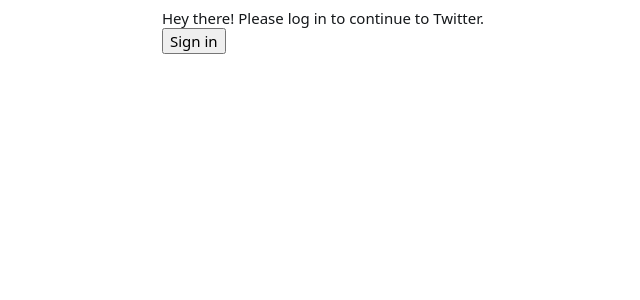
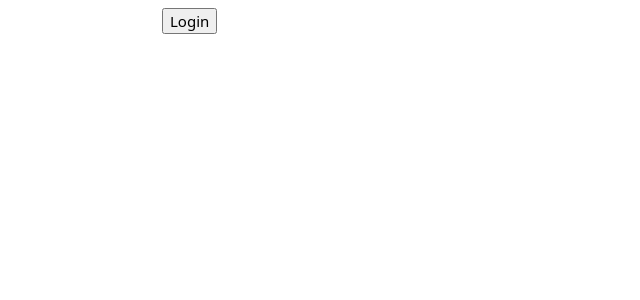
Before and after one commit to Jaimies/Tweeter, a Vue app: page /#/login in a window 1280 px wide. Before the commit this address led to /#/. Shown: the top 300 px of the page, without its empty margins (179-819 px from the left). Built offline with nearby package versions, Linux system fonts and the light colour scheme.

Commit message:
Split App.vue into separate pages

```diff
--- a/package.json
+++ b/package.json
@@ -25,7 +25,8 @@
     "webpack-dev-server": "^3.11.0"
   },
   "dependencies": {
-    "vue": "^2.6.12"
+    "vue": "^2.6.12",
+    "vue-router": "^3.4.3"
   },
   "private": true
 }
--- a/src/main/ts/ui/Main.ts
+++ b/src/main/ts/ui/Main.ts
@@ -6,6 +6,7 @@
 import {providePostTweetUseCase} from "../di/providePostTweetUseCase"
 import {provideGetUserUseCase} from "../di/provideGetUserUseCase"
 import {provideSignInUseCase} from "../di/provideSignInUseCase"
+import router from "./router"
 
 const getTweetsUseCase = provideGetTweetsUseCase()
 const postTweetUseCase = providePostTweetUseCase()
@@ -13,6 +14,7 @@
 const signInUseCase = provideSignInUseCase()
 
 new Vue({
+    router,
     render: (h: CreateElement) => h(App),
     provide: {
         getUser: () => getUserUseCase.run(),
--- a/src/main/ts/ui/component/App.vue
+++ b/src/main/ts/ui/component/App.vue
@@ -1,43 +1,3 @@
 <template>
-  <div class="container feed" v-if="isSignedIn">
-    <ComposeTweetForm/>
-    <TweetFeed/>
-  </div>
-  <div class="container" v-else>
-    <p>Hey there! Please log in to continue to Twitter.</p>
-    <button @click="signIn()">Sign in</button>
-  </div>
+  <RouterView/>
 </template>
-
-<script>
-import TweetFeed from "./TweetFeed"
-import ComposeTweetForm from "./ComposeTweetForm"
-
-export default {
-  inject: ["getUser", "performSignIn"],
-  components: {ComposeTweetForm, TweetFeed},
-  data() {
-    return {
-      isSignedIn: this.getUser() != null
-    }
-  },
-  methods: {
-    signIn() {
-      this.performSignIn()
-      location.reload()
-    }
-  }
-}
-</script>
-
-<style>
-.container {
-  width: 598px;
-  margin: auto;
-}
-
-.feed {
-  border: 1px solid #ddd;
-  border-bottom: none;
-}
-</style>
--- /dev/null
+++ b/src/main/ts/ui/component/Home.vue
@@ -0,0 +1,22 @@
+<template>
+  <div class="container feed">
+    <ComposeTweetForm/>
+    <TweetFeed/>
+  </div>
+</template>
+
+<script>
+import ComposeTweetForm from "./ComposeTweetForm"
+import TweetFeed from "./TweetFeed"
+
+export default {
+  components: {TweetFeed, ComposeTweetForm}
+}
+</script>
+
+<style>
+.feed {
+  border: 1px solid #ddd;
+  border-bottom: none;
+}
+</style>
--- /dev/null
+++ b/src/main/ts/ui/component/Login.vue
@@ -0,0 +1,17 @@
+<template>
+  <div class="container">
+    <button @click="signIn">Login</button>
+  </div>
+</template>
+
+<script>
+export default {
+  inject: ["performSignIn"],
+  methods: {
+    signIn() {
+      this.performSignIn()
+      this.$router.push("/home")
+    }
+  }
+}
+</script>
--- /dev/null
+++ b/src/main/ts/ui/component/Welcome.vue
@@ -0,0 +1,29 @@
+<template>
+  <div v-else class="container">
+    <p>Hey there! Please log in to continue to Twitter.</p>
+    <button @click="goToSignIn()">Login</button>
+  </div>
+</template>
+
+<script>
+export default {
+  inject: ["getUser", "performSignIn"],
+  data() {
+    return {
+      isSignedIn: this.getUser() != null
+    }
+  },
+  methods: {
+    goToSignIn() {
+      this.$router.push("/login")
+    }
+  }
+}
+</script>
+
+<style>
+.container {
+  margin: auto;
+  width: 598px;
+}
+</style>
--- /dev/null
+++ b/src/main/ts/ui/router.ts
@@ -0,0 +1,15 @@
+import Vue from "vue"
+import Router from "vue-router"
+import Home from "./component/Home.vue"
+import Welcome from "./component/Welcome.vue"
+import Login from "./component/Login.vue"
+
+Vue.use(Router)
+
+export default new Router({
+    routes: [
+        {path: "/", component: Welcome},
+        {path: "/login", component: Login},
+        {path: "/home", component: Home}
+    ]
+})
```
Also changed, not shown: 1 other file (tests, documents, lock files or other folders).
